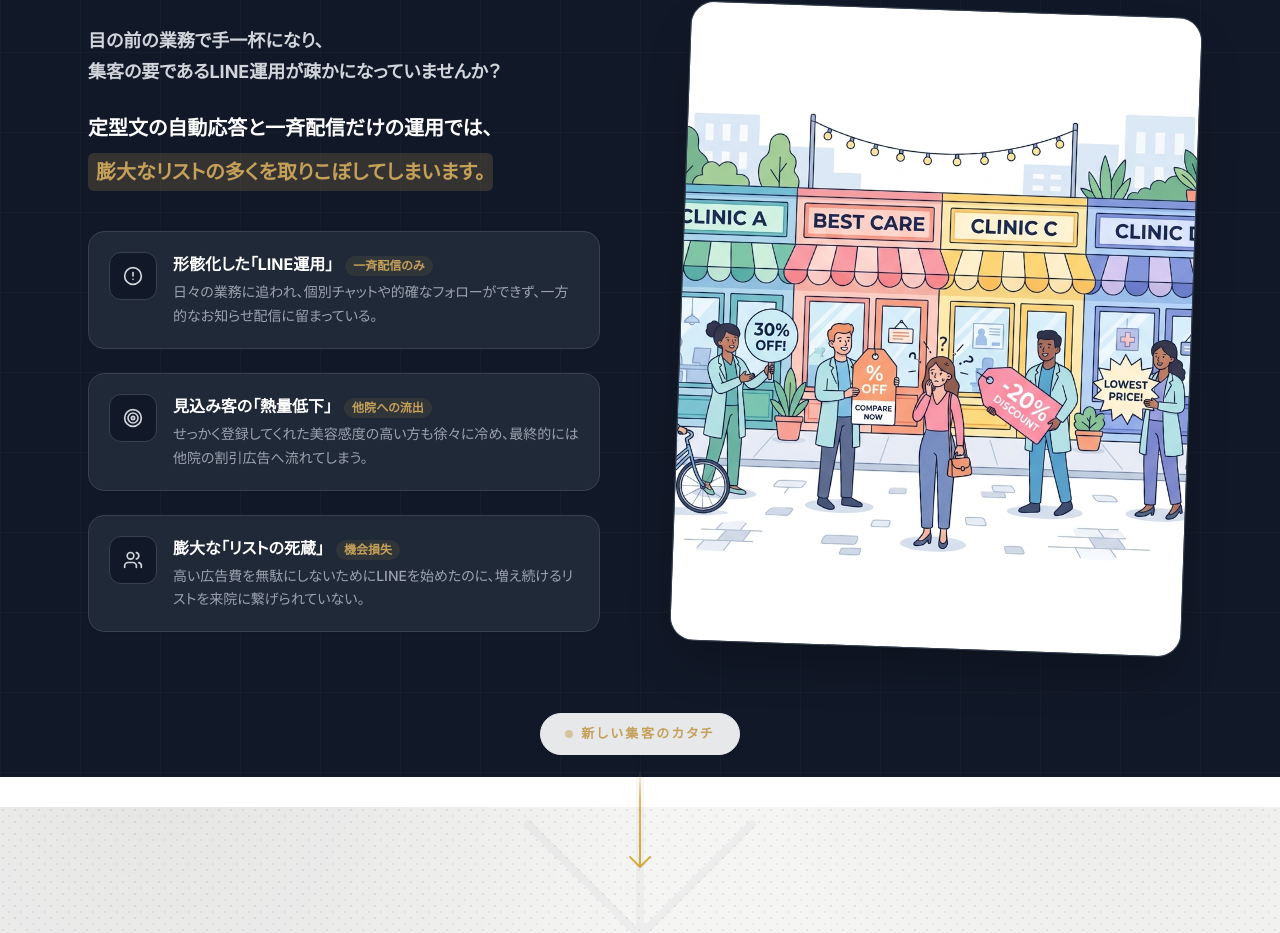
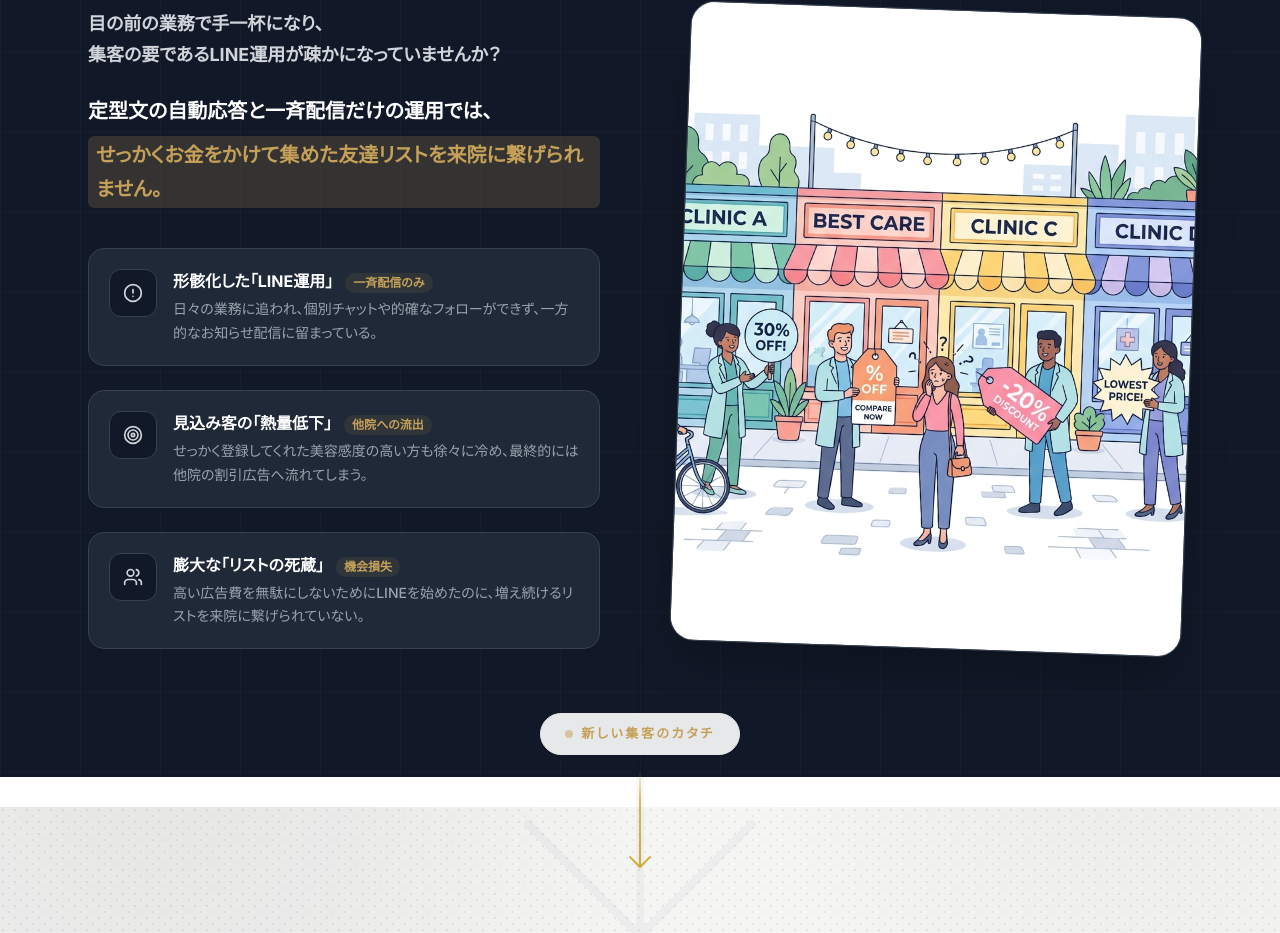
Before and after one commit to mikamishunpei/quicka-sdr-lp, a React (Vite) app: page /clinic in a window 1280 px wide. Shown: the part 1217-2150 px from the top of the page. Built offline with nearby package versions, Linux system fonts and the light colour scheme.

Commit message:
Update text to emphasize wasted friend acquisition cost

```diff
--- a/src/components/clinic/ClinicProblem.tsx
+++ b/src/components/clinic/ClinicProblem.tsx
@@ -64,7 +64,7 @@ export function ClinicProblem() {
                   目の前の業務で手一杯になり、<br className="hidden xl:block" />集客の要であるLINE運用が疎かになっていませんか？
                 </p>
                 <p className="text-white text-xl leading-relaxed">
-                  定型文の自動応答と一斉配信だけの運用では、<br className="hidden xl:block" /><span className="bg-brand-gold/20 text-brand-gold px-2 py-0.5 rounded-md inline-block mt-1 xl:mt-2">膨大なリストの多くを取りこぼしてしまいます。</span>
+                  定型文の自動応答と一斉配信だけの運用では、<br className="hidden xl:block" /><span className="bg-brand-gold/20 text-brand-gold px-2 py-0.5 rounded-md inline-block mt-1 xl:mt-2">せっかくお金をかけて集めた友達リストを来院に繋げられません。</span>
                 </p>
               </div>
 
```
